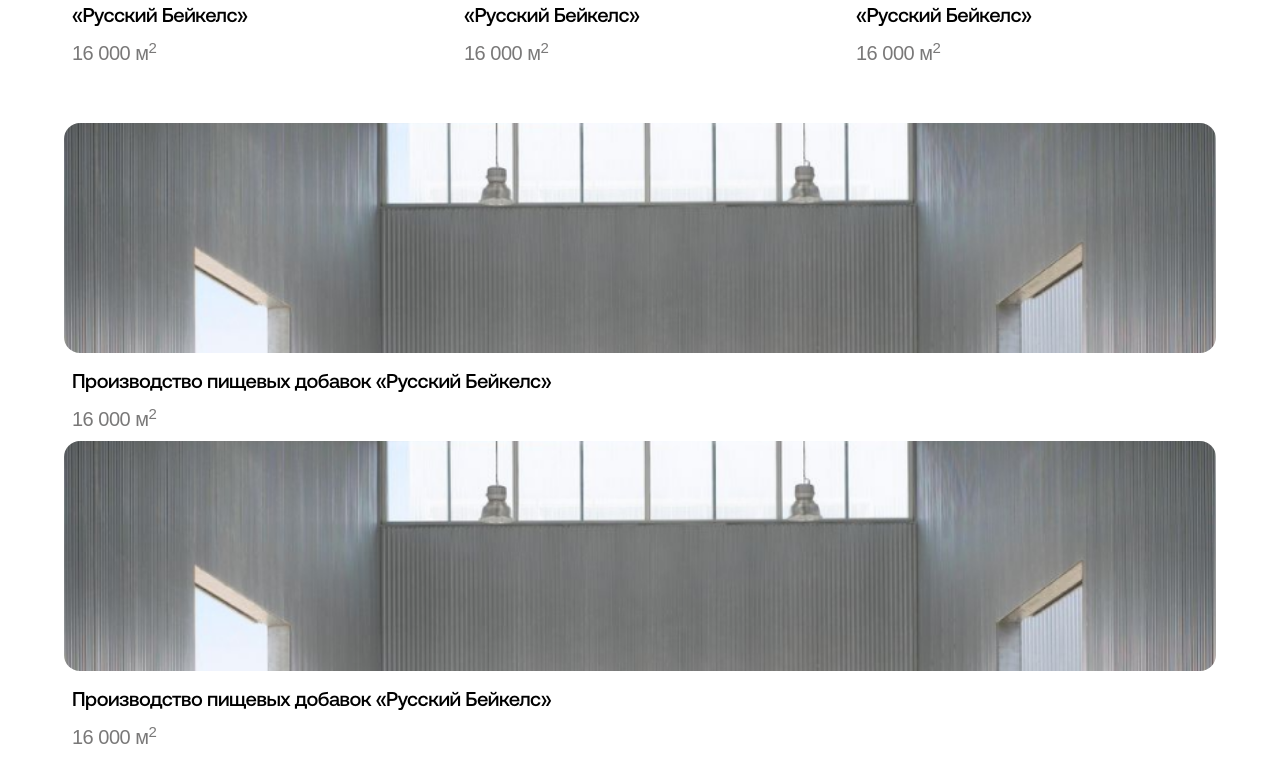
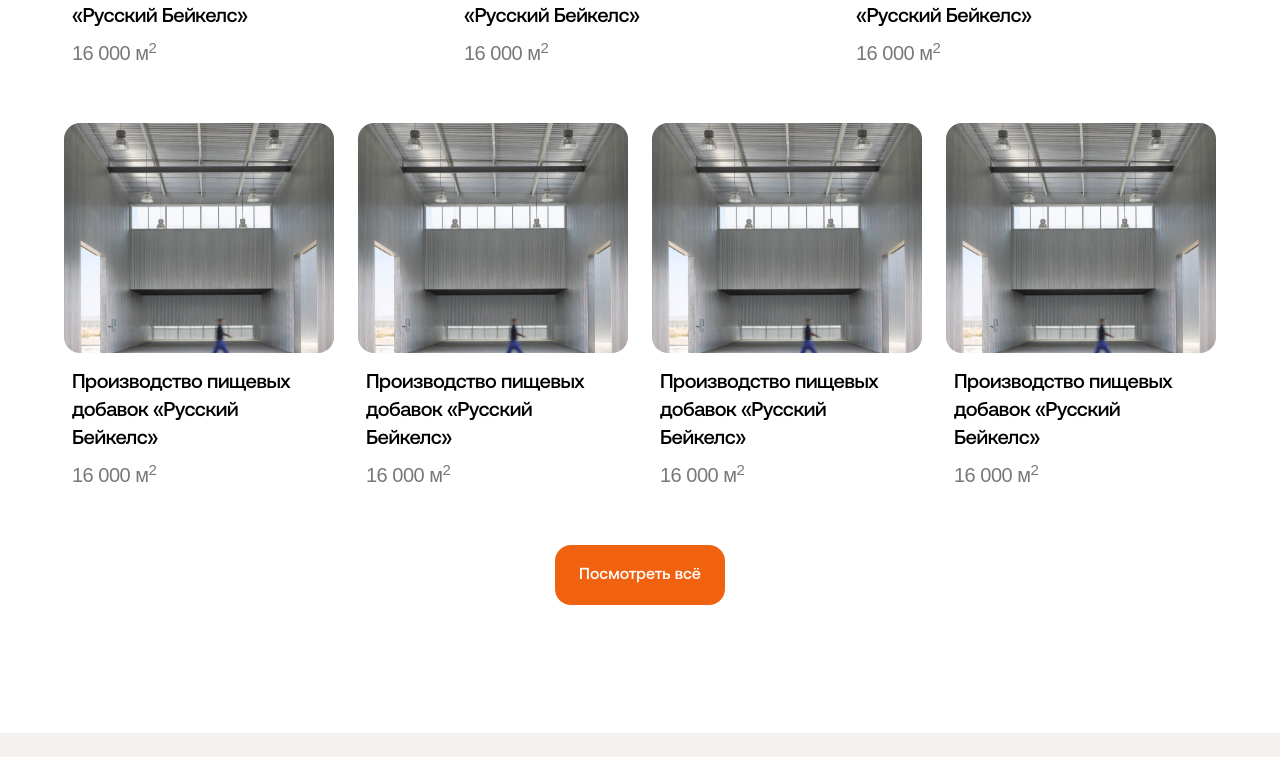
Before and after one commit to kinnaamf/art-klimat-vue, a Vue app: page / in a window 1280 px wide. Shown: the part 8049-8806 px from the top of the page. Built offline with nearby package versions, Linux system fonts and the light colour scheme; a web font is replaced by a local one.

Commit message:
fix: add missed class name

```diff
--- a/src/components/sections/projects/ProjectList.vue
+++ b/src/components/sections/projects/ProjectList.vue
@@ -14,7 +14,7 @@
         <ProjectItem :project="project" imageClass="h-[316px]"/>
       </div>
     </div>
-    <div class="">
+    <div class="projects-list__grid--secondary">
       <div v-for="project in projects.slice(3)" :key="project.id">
         <ProjectItem :project="project" imageClass="h-[230px]"/>
       </div>
```
